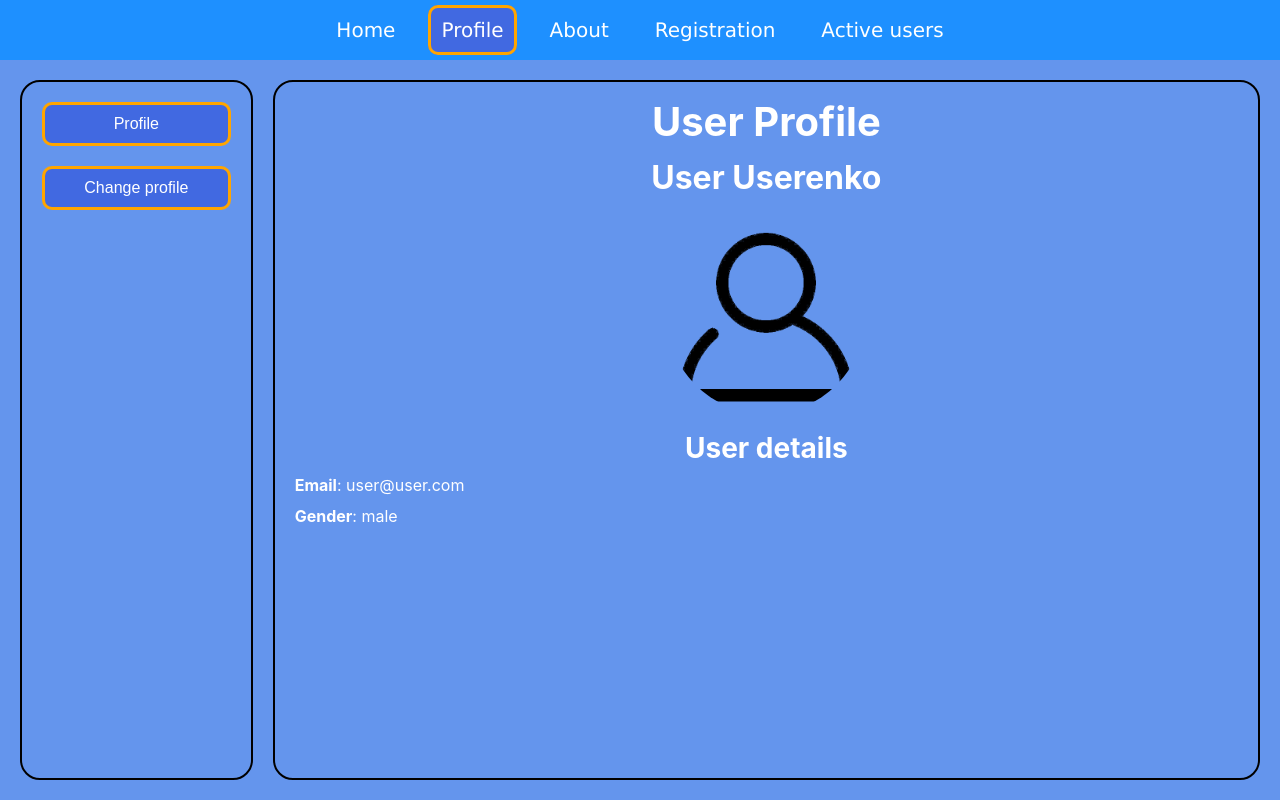
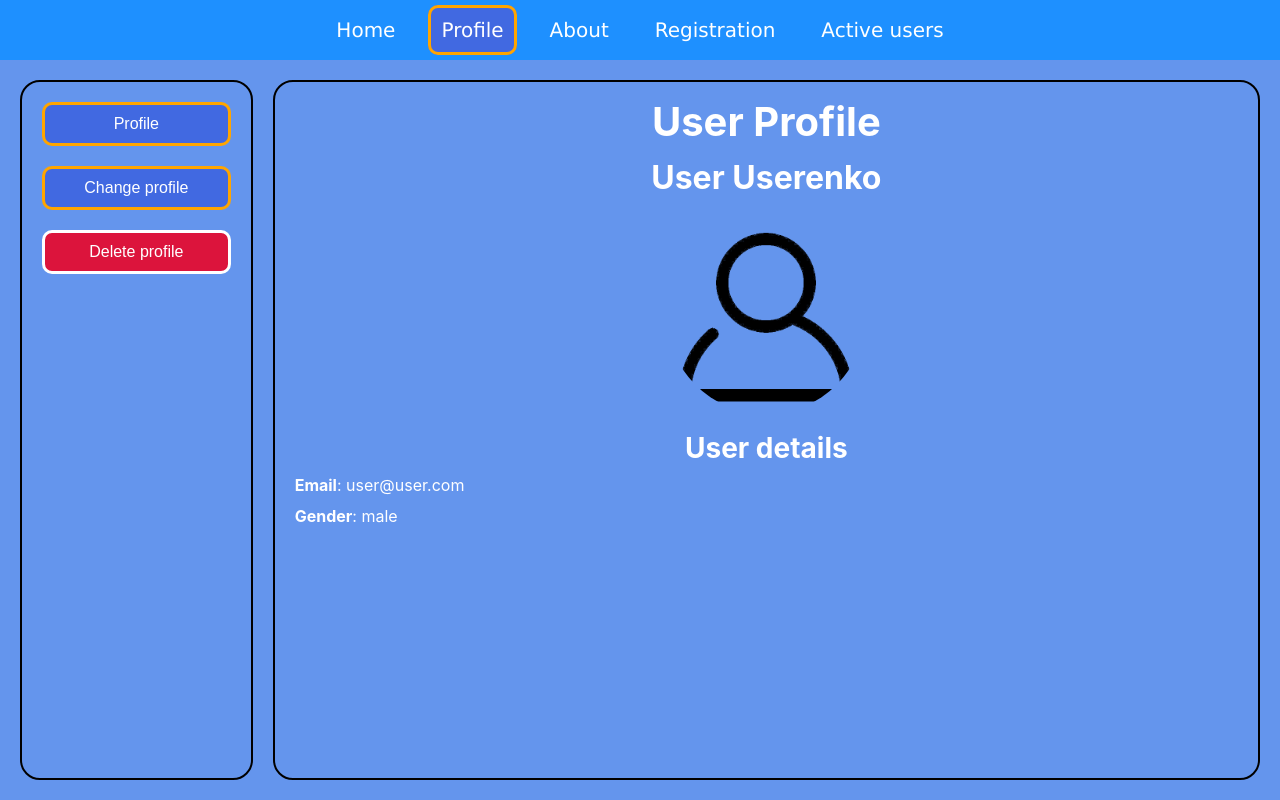
Before and after one commit to kozubslava/pfe-2023-js-fullstack-app, a React (Create React App) app in the folder client/: page /profile in a window 1280 px wide. Built offline with nearby package versions, Linux system fonts and the light colour scheme.

Commit message:
Add basic delete user functionality

```diff
--- a/client/src/pages/Profile/ProfilePage.module.scss
+++ b/client/src/pages/Profile/ProfilePage.module.scss
@@ -26,6 +26,12 @@
   @extend %btn;
 }
 
+.deleteBtn {
+  border-color: white;
+  color: white;
+  background-color: crimson;
+}
+
 .section {
   flex: 5;
 }
--- a/client/src/pages/Profile/index.jsx
+++ b/client/src/pages/Profile/index.jsx
@@ -1,4 +1,6 @@
 import React, { useContext, useState } from 'react';
+import cx from 'classnames';
+import { useHistory } from 'react-router-dom';
 import Header from '../../components/Header';
 import UserProfile from '../../components/UserProfile';
 import styles from './ProfilePage.module.scss';
@@ -6,8 +8,16 @@ import UserContext from '../../contexts/userContext';
 import UpdateUserForm from '../../components/formComponents/UpdateUserForm';
 
 const ProfilePage = (props) => {
-  const [user] = useContext(UserContext);
   const [isProfileUpdating, setIsProfileUpdating] = useState(false);
+  const [user, setUser ] = useContext(UserContext);
+  const history = useHistory();
+
+  const handleDeleteProfile = () => {
+    // видаляємо дані про користувача
+    setUser(null);
+    // автоматично перенести на головну сторінку
+    history.replace('/');
+  }
 
   return (
     <>
@@ -26,6 +36,12 @@ const ProfilePage = (props) => {
           >
             Change profile
           </button>
+          <button
+            className={cx(styles.btn, styles.deleteBtn)}
+            onClick={handleDeleteProfile}
+          >
+            Delete profile
+          </button>
         </aside>
         <section className={styles.section}>
           {isProfileUpdating ? (
```
